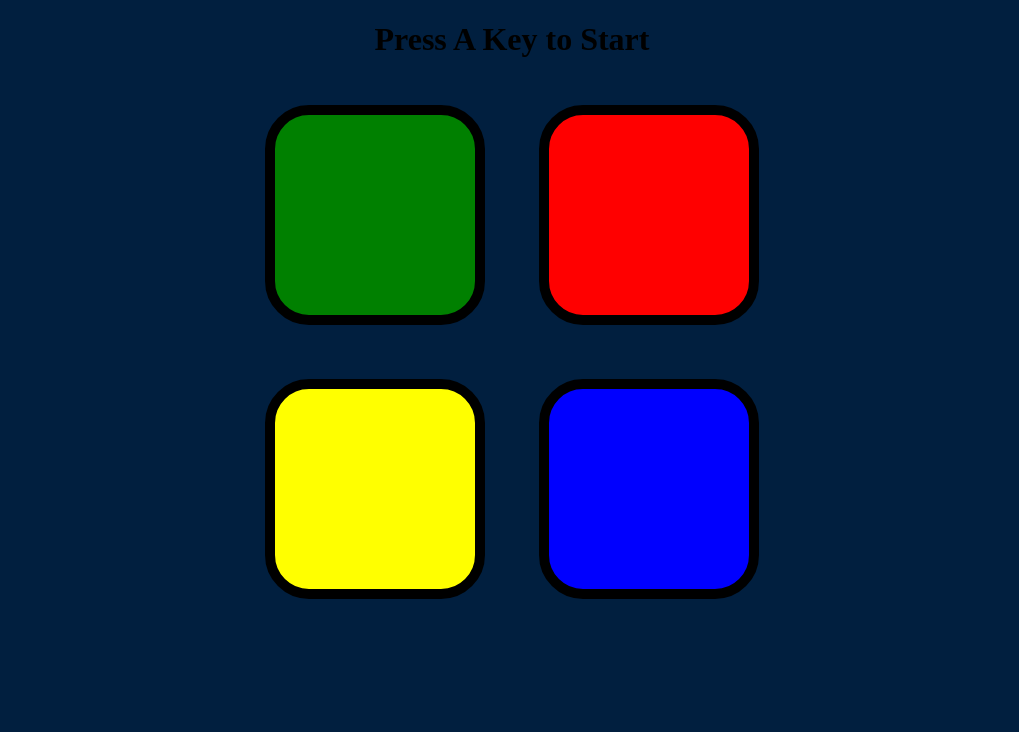
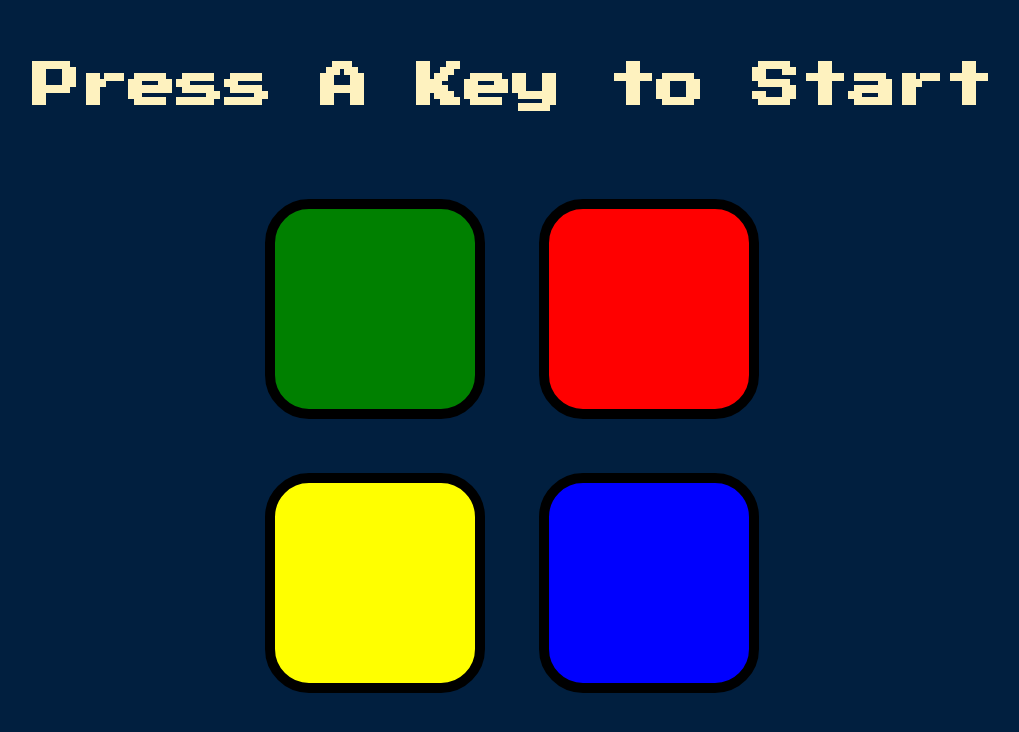
Before and after one commit to tentendotz/SimonGame, a plain HTML site: page index.html in a window 1280 px wide. Shown: the whole page, without its empty margins (128-1147 px from the left). Drawn offline with nearby package versions, Linux system fonts and the light colour scheme.

Commit message:
Update title

```diff
--- a/style.css
+++ b/style.css
@@ -1,6 +1,13 @@
 body {
   text-align: center;
   background-color: #011F3F;
+}
+
+#level-title {
+  font-family: 'Press Start 2P', cursive;
+  font-size: 3rem;
+  margin:  5%;
+  color: #FEF2BF;
 }
 
 .container {
```
